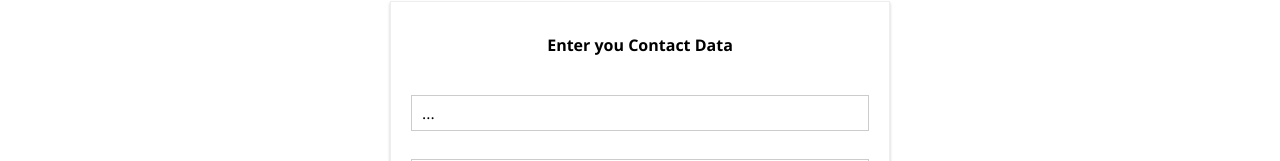
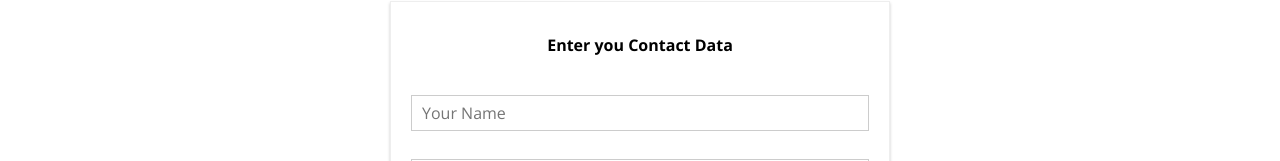
Before and after one commit to Wolfy64/burger-builder, a React app: page /checkout in a window 1280 px wide. Both pictures are taken after a click on the button "CONTINUE". Shown: the part 639-800 px from the top of the page. Built offline with nearby package versions, Linux system fonts and the light colour scheme.

Commit message:
Dynamically Create Inputs basedon JS Config

```diff
--- a/src/containers/Checkout/ContactData/ContactData.js
+++ b/src/containers/Checkout/ContactData/ContactData.js
@@ -82,27 +82,23 @@
   };
 
   render() {
+    const formEmentsArray = [];
+    for (let key in this.state.orderForm) {
+      formEmentsArray.push({
+        id: key,
+        config: this.state.orderForm[key]
+      });
+    }
     let form = (
       <form>
-        <Input elementType="..." elementConfig="..." value="..." />
-        <Input
-          inputtype="input"
-          type="email"
-          name="email"
-          placeholder="Your email"
-        />
-        <Input
-          inputtype="input"
-          type="text"
-          name="street"
-          placeholder="Your Street"
-        />
-        <Input
-          inputtype="input"
-          type="text"
-          name="postal"
-          placeholder="Postal Code"
-        />
+        {formEmentsArray.map(formElement => (
+          <Input
+            key={formElement.id}
+            elementType={formElement.config.elementType}
+            elementConfig={formElement.config.elementConfig}
+            value={formElement.config.value}
+          />
+        ))}
         <Button btnType="Success" clicked={this.orderHandler}>
           ORDER
         </Button>
```
